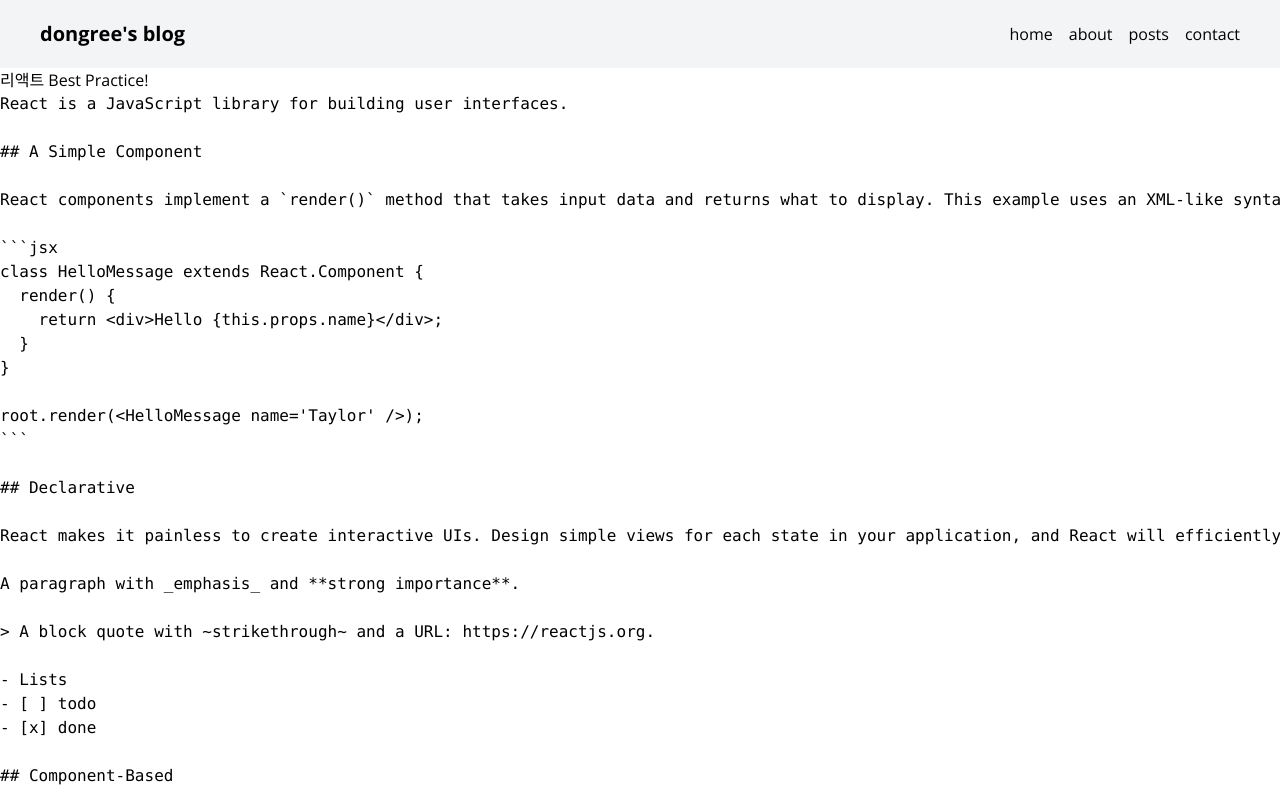
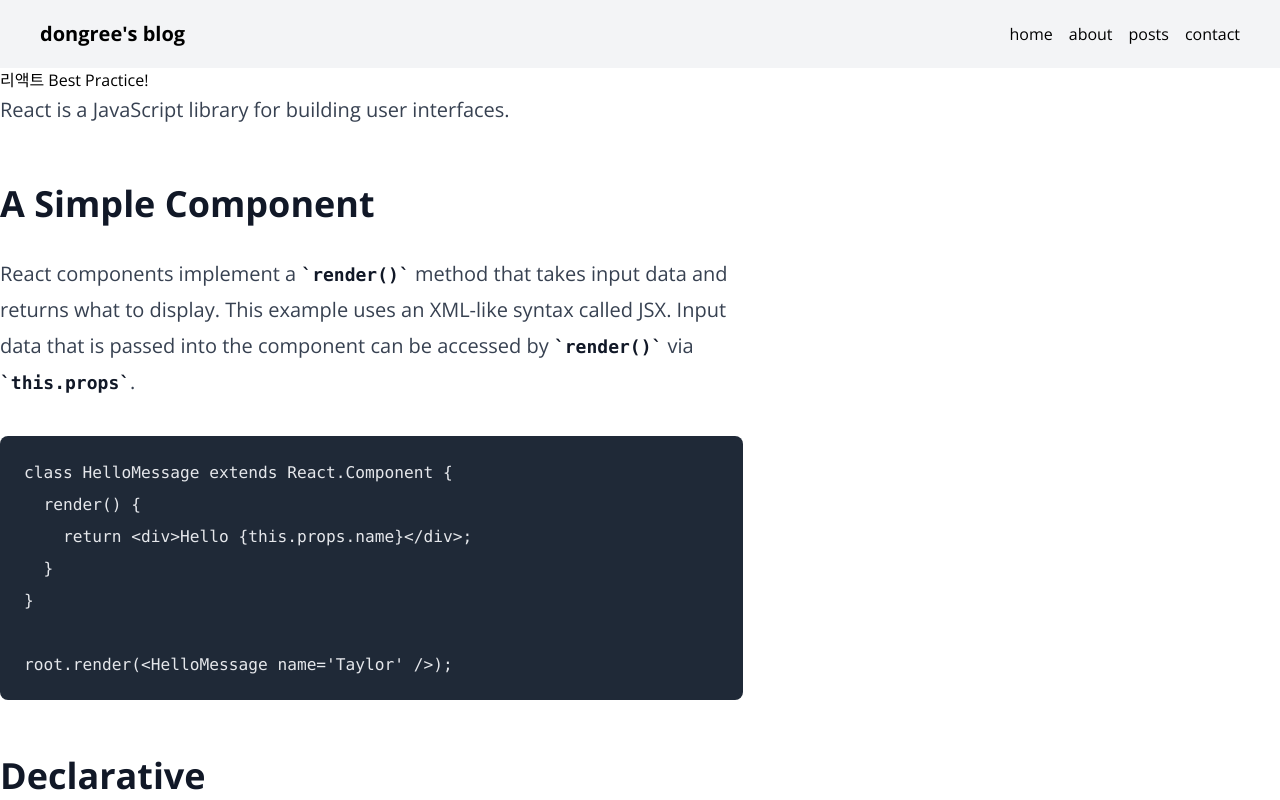
Before and after one commit to dongree/next-blog, a Next.js app: page /posts/best-react-practices in a window 1280 px wide. Built offline with nearby package versions, Linux system fonts and the light colour scheme.

Commit message:
Feat: Markdown Viewer 기능 추가

```diff
--- a/package.json
+++ b/package.json
@@ -19,8 +19,13 @@
     "postcss": "8.4.24",
     "react": "18.2.0",
     "react-dom": "18.2.0",
+    "react-markdown": "^8.0.7",
     "react-multi-carousel": "^2.8.4",
+    "remark-gfm": "^3.0.1",
     "tailwindcss": "3.3.2",
     "typescript": "5.1.3"
+  },
+  "devDependencies": {
+    "@tailwindcss/typography": "^0.5.9"
   }
 }
--- a/src/app/posts/[slug]/page.tsx
+++ b/src/app/posts/[slug]/page.tsx
@@ -1,3 +1,4 @@
+import MarkdownViewer from '@/components/MarkdownViewer';
 import { getPostData } from '@/service/posts';
 
 type Props = {
@@ -12,7 +13,7 @@
   return (
     <>
       <h1>{post.title}</h1>
-      <pre>{post.content}</pre>;
+      <MarkdownViewer content={post.content} />
     </>
   );
 }
--- /dev/null
+++ b/src/components/MarkdownViewer.tsx
@@ -0,0 +1,15 @@
+'use client';
+import { ReactMarkdown } from 'react-markdown/lib/react-markdown';
+import remarkGfm from 'remark-gfm';
+
+type Props = {
+  content: string;
+};
+
+export default function MarkdownViewer({ content }: Props) {
+  return (
+    <ReactMarkdown className="prose lg:prose-xl" remarkPlugins={[remarkGfm]}>
+      {content}
+    </ReactMarkdown>
+  );
+}
--- a/tailwind.config.js
+++ b/tailwind.config.js
@@ -14,5 +14,5 @@
       },
     },
   },
-  plugins: [],
-}
+  plugins: [require('@tailwindcss/typography')],
+};
```
Also changed, not shown: 1 other file (tests, documents, lock files or other folders).
